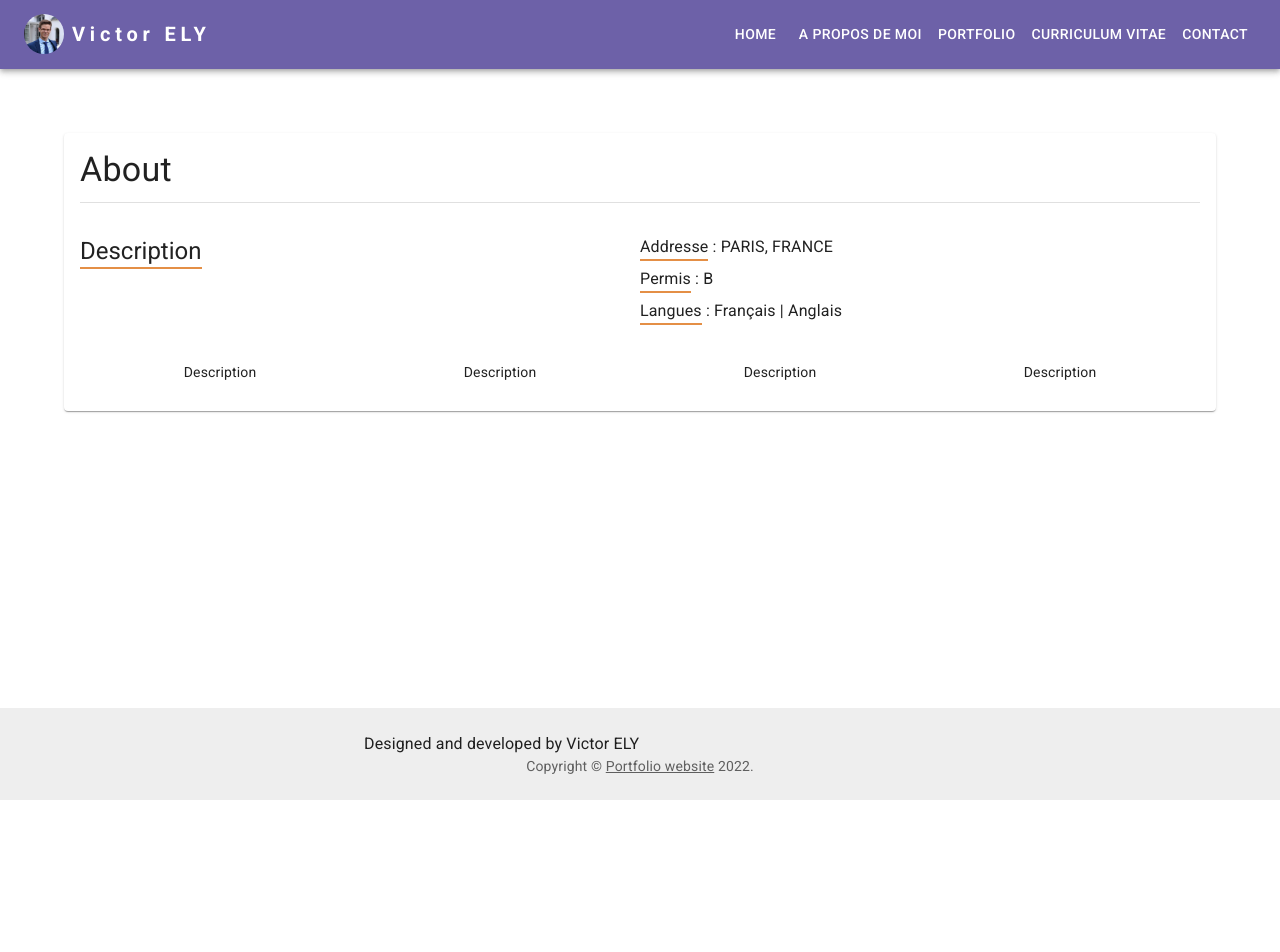
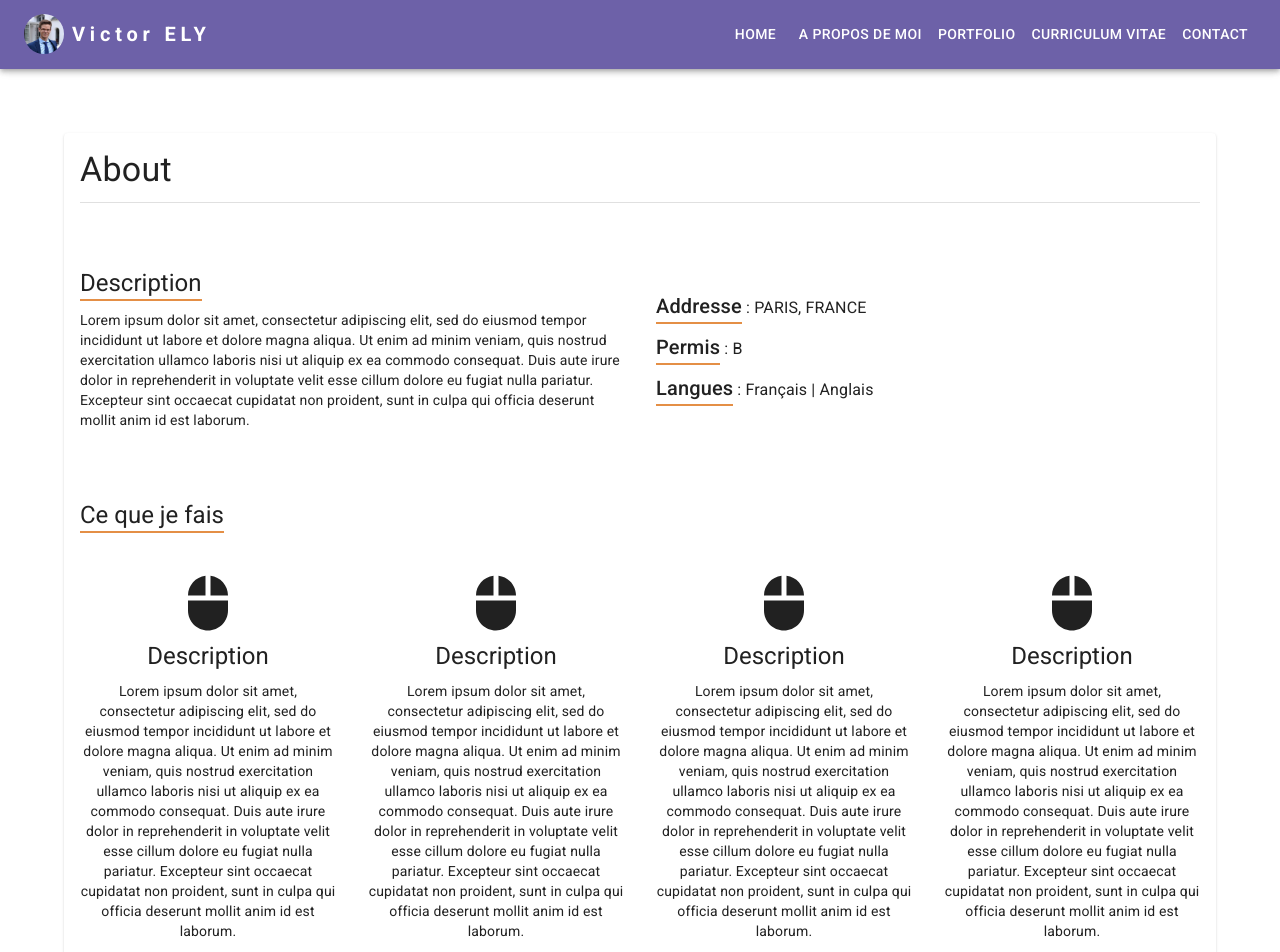
Before and after one commit to VictorGeorgesEly/portfolio, a React (Vite) app: page /about in a window 1280 px wide. Shown: the top 952 px of the page. Before the commit the page ends 800 px from the top, so only its background shows below. Built offline with nearby package versions, Linux system fonts and the light colour scheme.

Commit message:
Layout of the 'About' section

```diff
--- a/src/pages/About.tsx
+++ b/src/pages/About.tsx
@@ -6,6 +6,7 @@ import {
   Grid,
   Typography,
 } from "@mui/material";
+import MouseIcon from "@mui/icons-material/Mouse";
 
 export default function About(): JSX.Element {
   return (
@@ -16,7 +17,17 @@ export default function About(): JSX.Element {
             About
           </Typography>
           <Divider />
-          <Grid container sx={{ mt: 4 }}>
+          <Grid
+            container
+            sx={{
+              mt: 4,
+              mb: 4,
+              display: "flex",
+              justifyContent: "center",
+              alignItems: "center",
+            }}
+            spacing={4}
+          >
             <Grid item xs={6}>
               <Typography
                 variant="h5"
@@ -28,11 +39,20 @@ export default function About(): JSX.Element {
               >
                 Description
               </Typography>
+              <Typography variant="body2" gutterBottom>
+                Lorem ipsum dolor sit amet, consectetur adipiscing elit, sed do
+                eiusmod tempor incididunt ut labore et dolore magna aliqua. Ut
+                enim ad minim veniam, quis nostrud exercitation ullamco laboris
+                nisi ut aliquip ex ea commodo consequat. Duis aute irure dolor
+                in reprehenderit in voluptate velit esse cillum dolore eu fugiat
+                nulla pariatur. Excepteur sint occaecat cupidatat non proident,
+                sunt in culpa qui officia deserunt mollit anim id est laborum.
+              </Typography>
             </Grid>
             <Grid item xs={6}>
               <Grid item xs={12}>
                 <Typography
-                  variant="body1"
+                  variant="h6"
                   gutterBottom
                   sx={{
                     borderBottom: "#E48F46 2px solid",
@@ -45,7 +65,7 @@ export default function About(): JSX.Element {
               </Grid>
               <Grid item xs={12}>
                 <Typography
-                  variant="body1"
+                  variant="h6"
                   gutterBottom
                   sx={{
                     borderBottom: "#E48F46 2px solid",
@@ -58,7 +78,7 @@ export default function About(): JSX.Element {
               </Grid>
               <Grid item xs={12}>
                 <Typography
-                  variant="body1"
+                  variant="h6"
                   gutterBottom
                   sx={{
                     borderBottom: "#E48F46 2px solid",
@@ -71,26 +91,98 @@ export default function About(): JSX.Element {
               </Grid>
             </Grid>
           </Grid>
-          <Grid container sx={{ mt: 4 }}>
-            <Grid item xs={3}>
-              <Typography variant="body2" gutterBottom align="center">
+          <Grid container sx={{ mt: 4, mb: 4 }} spacing={4}>
+            <Grid item xs={12}>
+              <Typography
+                variant="h5"
+                gutterBottom
+                sx={{
+                  borderBottom: "#E48F46 2px solid",
+                  display: "inline-block",
+                }}
+              >
+                Ce que je fais
+              </Typography>
+            </Grid>
+            <Grid
+              item
+              xs={12}
+              sm={6}
+              md={3}
+              sx={{
+                display: "flex",
+              }}
+            >
+              <Box sx={{ textAlign: "center", flex: 1 }}>
+                <MouseIcon sx={{ fontSize: 60 }} />
+                <Typography variant="h5" gutterBottom>
                   Description
                 </Typography>
+                <Typography variant="body2" gutterBottom>
+                  Lorem ipsum dolor sit amet, consectetur adipiscing elit, sed
+                  do eiusmod tempor incididunt ut labore et dolore magna aliqua.
+                  Ut enim ad minim veniam, quis nostrud exercitation ullamco
+                  laboris nisi ut aliquip ex ea commodo consequat. Duis aute
+                  irure dolor in reprehenderit in voluptate velit esse cillum
+                  dolore eu fugiat nulla pariatur. Excepteur sint occaecat
+                  cupidatat non proident, sunt in culpa qui officia deserunt
+                  mollit anim id est laborum.
+                </Typography>
+              </Box>
             </Grid>
-            <Grid item xs={3}>
-              <Typography variant="body2" gutterBottom align="center">
+            <Grid item xs={12} sm={6} md={3}>
+              <Box sx={{ textAlign: "center", flex: 1 }}>
+                <MouseIcon sx={{ fontSize: 60 }} />
+                <Typography variant="h5" gutterBottom>
                   Description
                 </Typography>
+                <Typography variant="body2" gutterBottom>
+                  Lorem ipsum dolor sit amet, consectetur adipiscing elit, sed
+                  do eiusmod tempor incididunt ut labore et dolore magna aliqua.
+                  Ut enim ad minim veniam, quis nostrud exercitation ullamco
+                  laboris nisi ut aliquip ex ea commodo consequat. Duis aute
+                  irure dolor in reprehenderit in voluptate velit esse cillum
+                  dolore eu fugiat nulla pariatur. Excepteur sint occaecat
+                  cupidatat non proident, sunt in culpa qui officia deserunt
+                  mollit anim id est laborum.
+                </Typography>
+              </Box>
             </Grid>
-            <Grid item xs={3}>
-              <Typography variant="body2" gutterBottom align="center">
+            <Grid item xs={12} sm={6} md={3}>
+              <Box sx={{ textAlign: "center", flex: 1 }}>
+                <MouseIcon sx={{ fontSize: 60 }} />
+                <Typography variant="h5" gutterBottom>
                   Description
                 </Typography>
+                <Typography variant="body2" gutterBottom>
+                  Lorem ipsum dolor sit amet, consectetur adipiscing elit, sed
+                  do eiusmod tempor incididunt ut labore et dolore magna aliqua.
+                  Ut enim ad minim veniam, quis nostrud exercitation ullamco
+                  laboris nisi ut aliquip ex ea commodo consequat. Duis aute
+                  irure dolor in reprehenderit in voluptate velit esse cillum
+                  dolore eu fugiat nulla pariatur. Excepteur sint occaecat
+                  cupidatat non proident, sunt in culpa qui officia deserunt
+                  mollit anim id est laborum.
+                </Typography>
+              </Box>
             </Grid>
-            <Grid item xs={3}>
-              <Typography variant="body2" gutterBottom align="center">
+            <Grid item xs={12} sm={6} md={3}>
+              <Box sx={{ textAlign: "center", flex: 1 }}>
+                <MouseIcon sx={{ fontSize: 60 }} />
+                <Typography variant="h5" gutterBottom>
                   Description
                 </Typography>
+                <Typography variant="body2" gutterBottom>
+                  Lorem ipsum dolor sit amet, consectetur adipiscing elit, sed
+                  do eiusmod tempor incididunt ut labore et dolore magna aliqua.
+                  Ut enim ad minim veniam, quis nostrud exercitation ullamco
+                  laboris nisi ut aliquip ex ea commodo consequat. Duis aute
+                  irure dolor in reprehenderit in voluptate velit esse cillum
+                  dolore eu fugiat nulla pariatur. Excepteur sint occaecat
+                  cupidatat non proident, sunt in culpa qui officia deserunt
+                  mollit anim id est laborum.
+                </Typography>
+              </Box>
             </Grid>
           </Grid>
         </CardContent>
--- a/src/pages/Contact.tsx
+++ b/src/pages/Contact.tsx
@@ -9,7 +9,7 @@ export default function Contact(): JSX.Element {
             Contact
           </Typography>
           <Divider />
-          <Grid container spacing={4} sx={{ mt: 4 }}>
+          <Grid container spacing={4} sx={{ mt: 4, mb: 4 }}>
 
           </Grid>
         </CardContent>
--- a/src/pages/CurriculumVitae.tsx
+++ b/src/pages/CurriculumVitae.tsx
@@ -16,7 +16,7 @@ export default function CV(): JSX.Element {
             Curriculum Vitae
           </Typography>
           <Divider />
-          <Grid container spacing={4} sx={{ mt: 4 }}></Grid>
+          <Grid container spacing={4} sx={{ mt: 4, mb: 4 }}></Grid>
         </CardContent>
       </Card>
     </Box>
--- a/src/pages/Portfolio.tsx
+++ b/src/pages/Portfolio.tsx
@@ -50,7 +50,7 @@ export default function Portfolio(): JSX.Element {
             Portfolio
           </Typography>
           <Divider />
-          <Grid container spacing={4} sx={{ mt: 4 }}>
+          <Grid container spacing={4} sx={{ mt: 4 , mb: 4}}>
             {cards.map((card) => (
               <Grid item key={card} xs={12} sm={6} md={4}>
                 <Card
```
Lines whose indentation alone changed are shown as unchanged.
